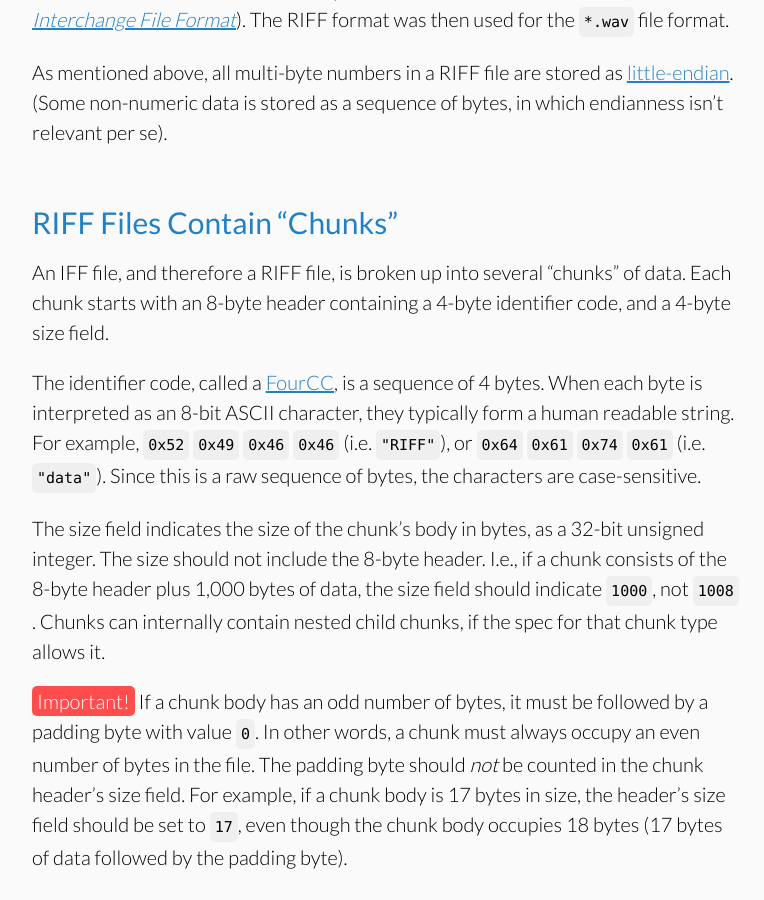
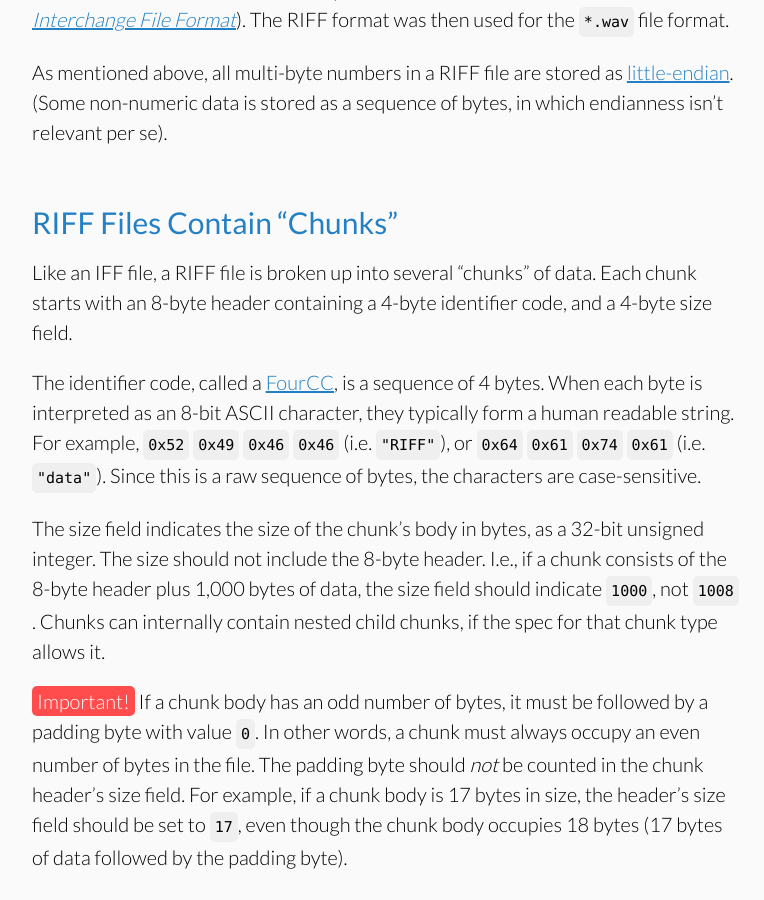
Before and after one commit to jstrait/wavefile, a Jekyll site: the page built from how_wave_files_work.html, in a window 1280 px wide and 900 px high, scrolled down 1445 px. Shown: the whole window, without its empty margins (254-1018 px from the left). Built offline with Jekyll 4.4.1, drawn with Linux system fonts in a browser that asks for light colours; some web fonts are replaced.

Commit message:
Clarifying language to not imply RIFF is a subset of IFF
Although RIFF files are similar to IFF files, they are not
compatible with IFF the way e.g. AIFF files are.

```diff
--- a/how_wave_files_work.html
+++ b/how_wave_files_work.html
@@ -29,7 +29,7 @@ and Data Specifications 1.0, August 1991</a></li>
   <p>Back in the late 80s Electronic Arts came up with a general container file format that could be used to store different types of data &ndash; audio, graphics, etc. It was called <em>IFF</em>, for <em><a href="https://en.wikipedia.org/wiki/Interchange_File_Format">Interchange File Format</a></em>. Microsoft then took this format, switched the byte order to <a href="https://en.wikipedia.org/wiki/Endianness">little-endian</a> to match Intel processors, and dubbed it <em>RIFF (<a href="https://en.wikipedia.org/wiki/Resource_Interchange_File_Format">Resource Interchange File Format</a></em>). The RIFF format was then used for the <code>*.wav</code> file format.</p>
   <p>As mentioned above, all multi-byte numbers in a RIFF file are stored as <a href="https://en.wikipedia.org/wiki/Endianness">little-endian</a>. (Some non-numeric data is stored as a sequence of bytes, in which endianness isn&rsquo;t relevant per se).</p>
   <h2>RIFF Files Contain &ldquo;Chunks&rdquo;</h2>
-  <p>An IFF file, and therefore a RIFF file, is broken up into several &ldquo;chunks&rdquo; of data. Each chunk starts with an 8-byte header containing a 4-byte identifier code, and a 4-byte size field.</p>
+  <p>Like an IFF file, a RIFF file is broken up into several &ldquo;chunks&rdquo; of data. Each chunk starts with an 8-byte header containing a 4-byte identifier code, and a 4-byte size field.</p>
   <p>The identifier code, called a <a href="https://en.wikipedia.org/wiki/Fourcc">FourCC</a>, is a sequence of 4 bytes. When each byte is interpreted as an 8-bit ASCII character, they typically form a human readable string. For example, <code>0x52</code> <code>0x49</code> <code>0x46</code> <code>0x46</code> (i.e. <code>"RIFF"</code>), or <code>0x64</code> <code>0x61</code> <code>0x74</code> <code>0x61</code> (i.e. <code>"data"</code>). Since this is a raw sequence of bytes, the characters are case-sensitive.</p>
   <p>The size field indicates the size of the chunk&rsquo;s body in bytes, as a 32-bit unsigned integer. The size should not include the 8-byte header. I.e., if a chunk consists of the 8-byte header plus 1,000 bytes of data, the size field should indicate <code>1000</code>, not <code>1008</code>. Chunks can internally contain nested child chunks, if the spec for that chunk type allows it.</p>
   <p><span class="tag-important">Important!</span> If a chunk body has an odd number of bytes, it must be followed by a padding byte with value <code>0</code>. In other words, a chunk must always occupy an even number of bytes in the file. The padding byte should <em>not</em> be counted in the chunk header&rsquo;s size field. For example, if a chunk body is 17 bytes in size, the header&rsquo;s size field should be set to <code>17</code>, even though the chunk body occupies 18 bytes (17 bytes of data followed by the padding byte).</p>
```
